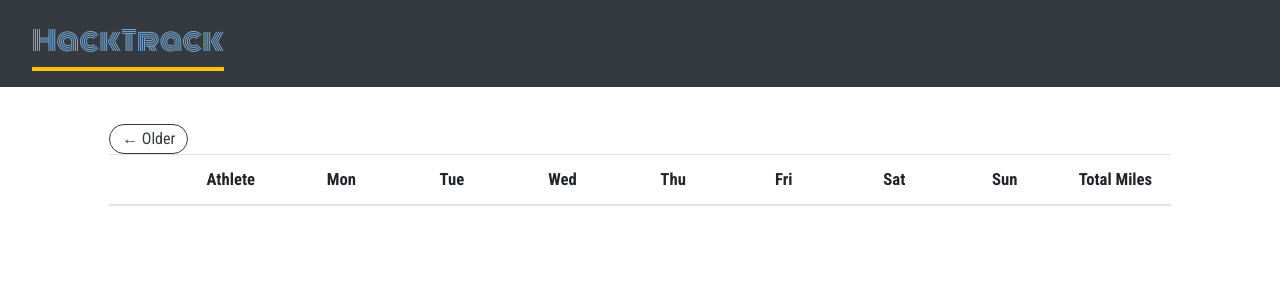
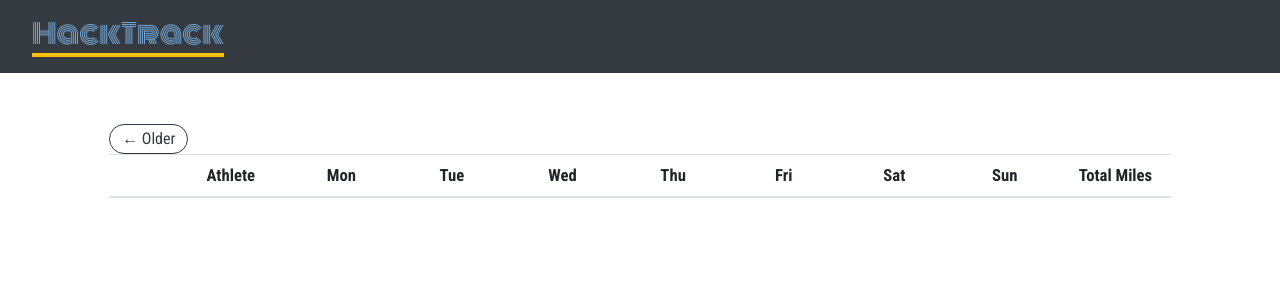
Before and after one commit to kellibudd/HackTrack, a Flask app: template templates/team_dashboard.html in a window 1280 px wide. Shown: the top 300 px of the page. Run offline with Flask 2, Linux system fonts and the light colour scheme; the template is opened without the code that fills it, so the values that code supplies are empty; some libraries are stand-ins or nearby versions.

Commit message:
Fix line height of nav and table header

```diff
--- a/static/css/style.css
+++ b/static/css/style.css
@@ -7,6 +7,7 @@
     text-align: center;
     font-size: 1.1em;
     font-family: 'Roboto Condensed', Sans-Serif;
+    line-height: 1;
 }
 
 
@@ -106,6 +107,10 @@ body {
     border-bottom: 4px solid #ffc107;
 }
 
+nav.navbar.fixed-top.navbar-expand-lg.navbar-dark.bg-dark {
+    line-height: 1;
+}
+
 .error {
     Font-Family: 'Roboto Condensed', Sans-Serif;
     font-size: .9rem;
```
